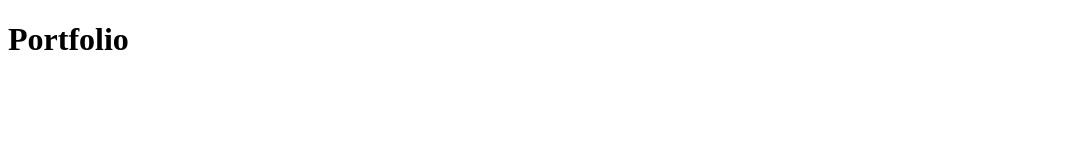
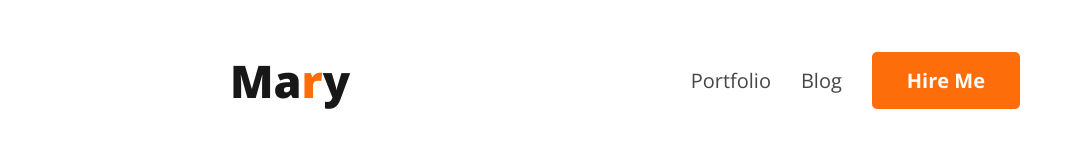
Before and after one commit to Joya322/hardy-portfolio, a plain HTML site: page index.html in a window 1280 px wide. Shown: the whole page, without its empty margins (0-1075 px from the left). Drawn offline with nearby package versions, Linux system fonts and the light colour scheme.

Commit message:
navbar added

```diff
--- a/index.html
+++ b/index.html
@@ -1,11 +1,41 @@
 <!DOCTYPE html>
 <html lang="en">
-<head>
-    <meta charset="UTF-8">
-    <meta name="viewport" content="width=device-width, initial-scale=1.0">
+  <head>
+    <meta charset="UTF-8" />
+    <meta name="viewport" content="width=device-width, initial-scale=1.0" />
     <title>Document</title>
-</head>
-<body>
-    <h1>Portfolio</h1>
-</body>
+    <!-- css file -->
+    <link rel="stylesheet" href="style.css" />
+    <!-- google fonts -->
+    <link rel="preconnect" href="https://fonts.googleapis.com" />
+    <link rel="preconnect" href="https://fonts.gstatic.com" crossorigin />
+    <link
+      href="https://fonts.googleapis.com/css2?family=Open+Sans:wght@400;500;600;700;800&display=swap"
+      rel="stylesheet"
+    />
+  </head>
+  <body>
+    <!-- header section start -->
+    <header>
+      <!-- navbar start -->
+      <nav>
+          <h3 class="logo-text">Ma<span class="orange-text">r</span>y</h3>
+          <ul>
+            <li><a href="">Portfolio</a></li>
+            <li><a href="">Blog</a></li>
+            <li><button class="btn">Hire Me</button></li>
+          </ul>
+      </nav>
+      <!-- navbar end -->
+    </header>
+    <!-- header section end -->
+
+    <!-- main section start -->
+    <main></main>
+    <!-- main section end -->
+
+    <!-- footer section start -->
+    <footer></footer>
+    <!-- footer section end -->
+  </body>
 </html>
--- /dev/null
+++ b/style.css
@@ -0,0 +1,48 @@
+/* common styles */
+* {
+  margin: 0;
+  padding: 0;
+  font-family: "Open Sans", sans-serif;
+}
+.orange-text {
+  color: #fd6e0a;
+}
+.btn {
+  color: #fff;
+  font-size: 20px;
+  font-weight: 700;
+  border: none;
+  border-radius: 5px;
+  background: #fd6e0a;
+  padding: 15px 35px;
+}
+
+/* header start */
+nav {
+  padding: 50px 230px;
+  display: flex;
+  justify-content: space-between;
+  align-items: center;
+}
+.logo-text {
+  color: #181818;
+  font-size: 45px;
+  font-weight: 800;
+}
+nav > ul {
+  display: flex;
+  justify-content: center;
+  align-items: center;
+}
+nav li {
+  list-style: none;
+  margin-right: 20px;
+  margin-right: 30px;
+}
+nav ul li > a {
+  text-decoration: none;
+  color: #474747;
+  font-size: 20px;
+  font-weight: 400;
+}
+/* header end */
```
